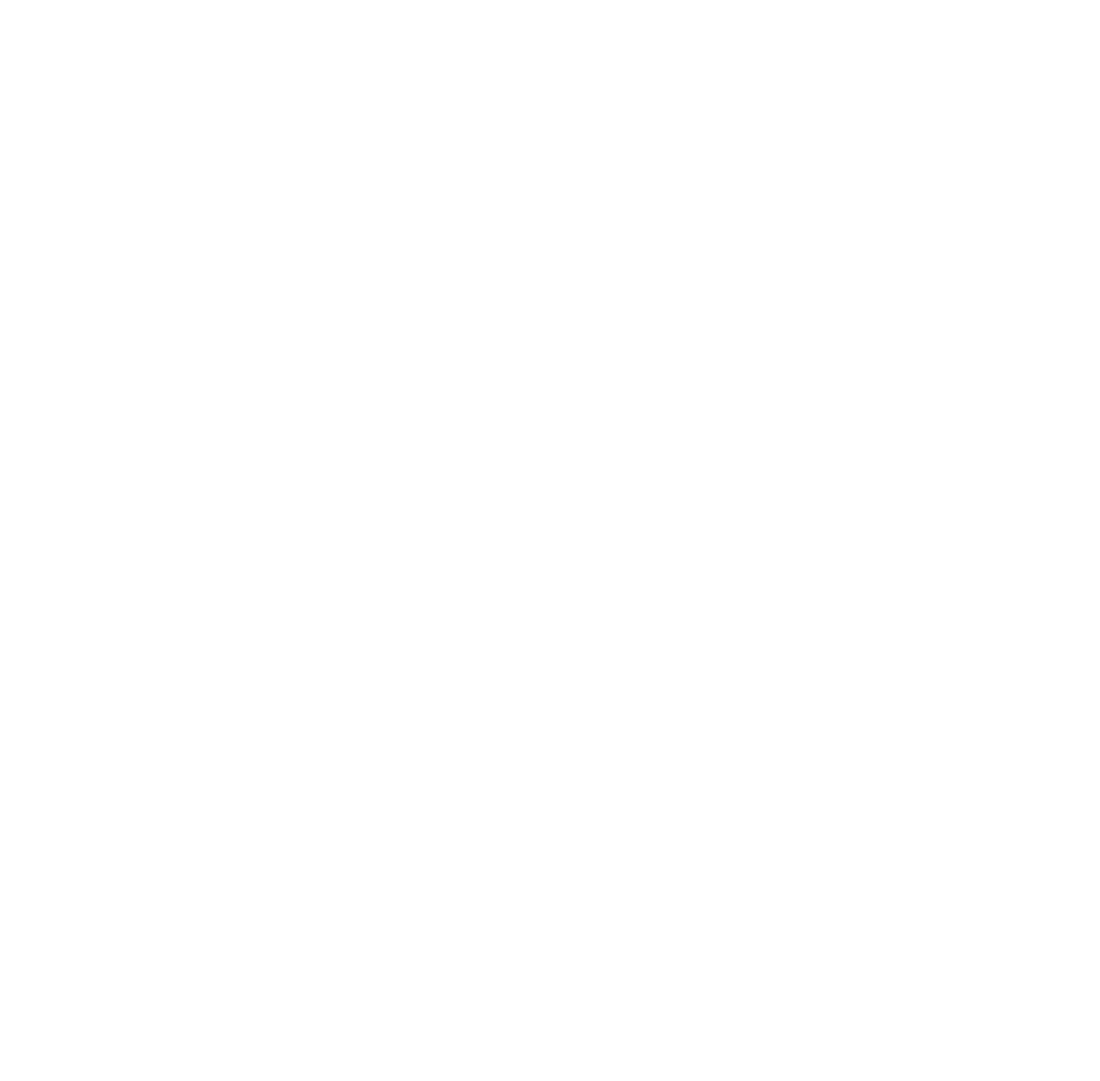
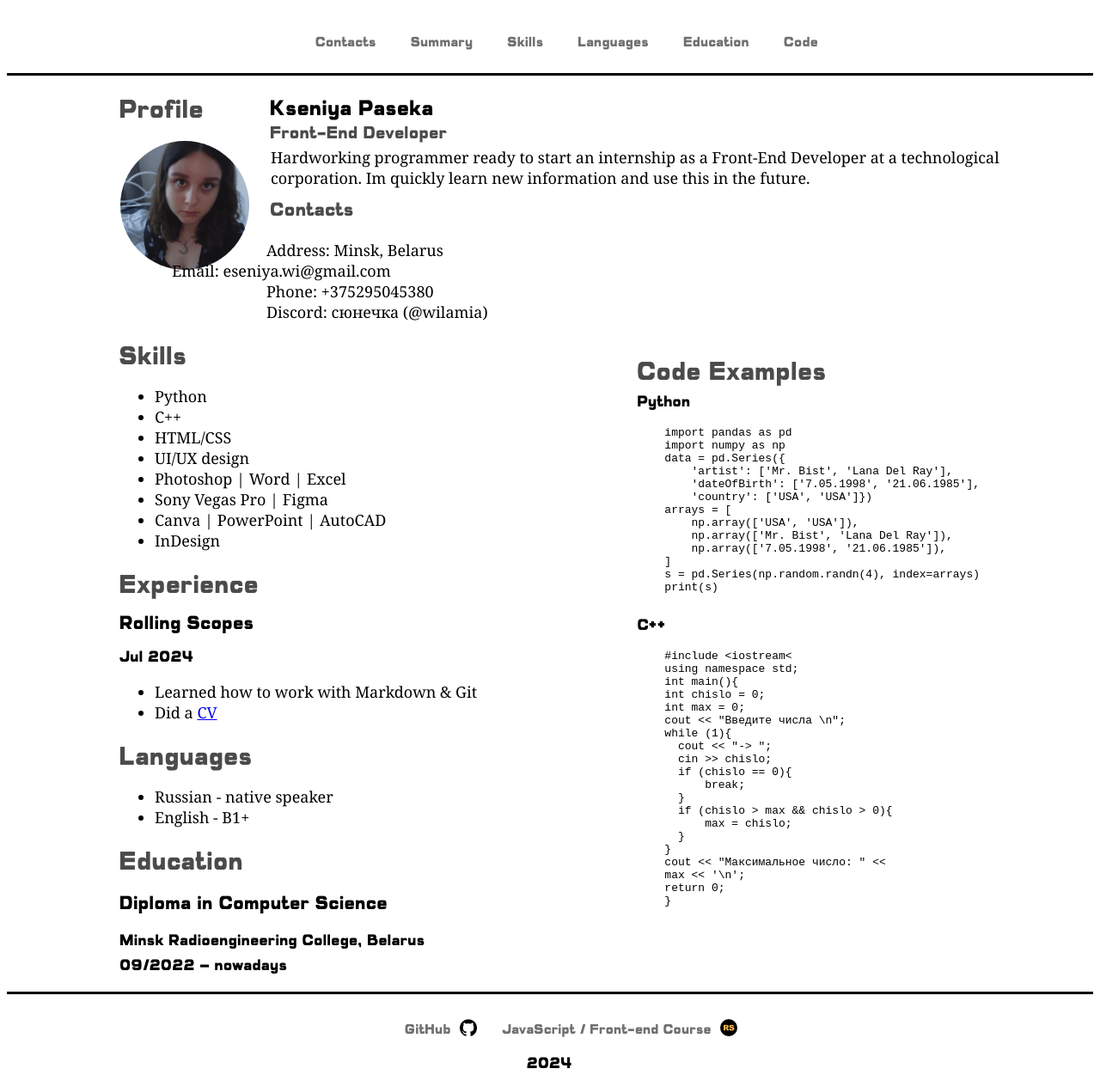
Before and after one commit to wilamia/rsschool-cv, a plain HTML site: page index.html in a window 1280 px wide. Shown: the whole page at 86% size. Before the commit the page ends 800 px from the top, so only its background shows below. Drawn offline with Linux system fonts and the light colour scheme.

Commit message:
feat: write full CV

```diff
--- a/index.html
+++ b/index.html
@@ -1,14 +1,127 @@
 <!DOCTYPE html>
 <html lang="ru">
+
   <head>
-    <title>Заголовок страницы</title>
+    <title>CV</title>
+    <link rel="stylesheet" href="style.css" >
+    <link rel="icon" href="assets/favicon.ico" >
   </head>
-  <body>
     <header class="main-header">
+      <nav class="nav">
+        <ul class="nav-list">
+          <li class="nav-item-header"><a href="#contacts" class="nav-link">Contacts</a></li>
+          <li class="nav-item-header"><a href="#summary" class="nav-link">Summary</a></li>
+          <li class="nav-item-header"><a href="#skills" class="nav-link">Skills</a></li>
+          <li class="nav-item-header"><a href="#languages" class="nav-link">Languages</a></li>
+          <li class="nav-item-header"><a href="#education" class="nav-link">Education</a></li>
+          <li class="nav-item-header"><a href="#code" class="nav-link">Code</a></li>
+        </ul>
+      </nav>
     </header>
     <main>
+      <div class = "container">
+      <section class="section" id="profile">
+        <h1 class = "section-title">Profile</h1>
+        <img src="assets/img/me.jpg" alt="my photo" class = "images">
+        <h2 class = "section-information" id = "name">Kseniya Paseka</h2>
+        <h3 class = "section-information" id = "job">Front-End Developer</h3>
+        <h4 class = "section-information" id = "summary">Hardworking programmer ready to start an internship as a Front-End
+          Developer at a technological corporation. Im quickly learn new
+          information and use this in the future.</h4>
+        <h3 class = "section-title" id = "contacts">Contacts</h3>
+<ul class="contacts-list">
+  <li class = "contact">Address: Minsk, Belarus</li>
+  <li class = "contact">Email: eseniya.wi@gmail.com</li>
+  <li>Phone: +375295045380</li>
+  <li>Discord: cюнечка (@wilamia)</li>
+</ul>
+      </section>
+      <aside class = "code-examples">
+        <h1 class = "section-title">Code Examples</h1>
+          <h2 class = "language-name" id = "python">Python</h2>
+          <pre><code>
+    import pandas as pd
+    import numpy as np
+    data = pd.Series({
+        'artist': ['Mr. Bist', 'Lana Del Ray'],
+        'dateOfBirth': ['7.05.1998', '21.06.1985'],
+        'country': ['USA', 'USA']})
+    arrays = [
+        np.array(['USA', 'USA']),
+        np.array(['Mr. Bist', 'Lana Del Ray']),
+        np.array(['7.05.1998', '21.06.1985']),
+    ]
+    s = pd.Series(np.random.randn(4), index=arrays)
+    print(s)
+          </code></pre>
+          <h3 class = "language-name" id ="cpp">C++</h3>
+          <pre><code>
+    #include &lt;iostream&lt;
+    using namespace std;
+    int main(){
+    int chislo = 0;
+    int max = 0;
+    cout &lt;&lt; "Введите числа \n";
+    while (1){
+      cout &lt;&lt; "-> ";
+      cin >> chislo;
+      if (chislo == 0){
+          break;
+      }
+      if (chislo > max && chislo > 0){
+          max = chislo;
+      }
+    }
+    cout &lt;&lt; "Максимальное число: " &lt;&lt;
+    max &lt;&lt; '\n';
+    return 0;
+    }</code></pre>
+      </aside>
+      <section class="section" id="skills">
+        <h1 class = "section-title">Skills</h1>
+        <ul class = "skills-list">
+          <li>Python</li>
+          <li>C++</li>
+          <li>HTML/CSS</li>
+          <li>UI/UX design</li>
+          <li>Photoshop | Word | Excel</li>
+          <li>Sony Vegas Pro | Figma</li>
+          <li>Canva | PowerPoint | AutoCAD</li>
+          <li>InDesign</li>
+      </ul>
+      </section>
+<section class="section" id="experience">
+  <h1 class = "section-title">Experience</h1>
+  <h2 class = "place">Rolling Scopes</h2>
+  <h3 class = "date">Jul 2024</h3>
+  <ul class = "skills-list">
+      <li>Learned how to work with Markdown & Git</li>
+      <li>Did a <a href="https://github.com/wilamia/rsschool-cv/blob/gh-pages/cv.md">CV</a></li>
+  </ul>
+</section>
+<section class="section" id="languages">
+  <h1 class = "section-title">Languages</h1>
+  <ul class = "skills-list">
+    <li>Russian - native speaker</li>
+    <li>English - B1+</li>
+</ul>
+</section>
+<section class="section" id="education">
+  <h1 class = "section-title">Education</h1>
+  <h3 class = "grade">Diploma in Computer Science</h3>
+  <h4 class = "place" id ="college">Minsk Radioengineering College, Belarus</h4>
+  <h5 class = "date">09/2022 – nowadays</h5>
+  </section>
+      </div>
     </main>
     <footer class="main-footer">
+      <div class = "container">
+      <ul class="nav-list">
+        <li class="nav-item"><a href="https://github.com/wilamia" class="nav-link">GitHub</a><img src="assets/img/GitHub.png" alt="Logo of GitHub" class = "logo"></li>
+        <li class="nav-item"><a href="https://rs.school/courses/javascript-ru" class="nav-link">JavaScript / Front-end Course</a><img src="assets/img/RS.svg" alt="Logo of RS School" class = "logo"></li>
+      </ul>
+      <h2 class = "created-time">2024</h2>
+    </div>
     </footer>
   </body>
 </html>
--- /dev/null
+++ b/style.css
@@ -0,0 +1,283 @@
+
+* {
+    box-sizing: border-box;
+}
+body {
+    display: flex;
+    flex-direction: column;
+    white-space: normal;
+}
+.container {
+    max-width: 1000px;
+    margin: 0 auto;
+}
+.nav{
+    display: flex;
+    justify-content: center;
+}
+.nav-list {
+    display: flex;
+    justify-content: center;
+    align-items: center;
+    list-style: none;
+}
+.nav-link {
+    padding: 0 20px;
+    line-height: 50px;
+    transition: 0.3s;
+    text-decoration: none;
+    color: rgba(0, 0, 0, 0.559);
+    font-family: Deledda;
+    font-weight: bold;
+}
+.nav-items{
+    display: flex;
+    justify-content: center;
+    right: 20px;
+}
+.nav-item-header{
+    display: flex;
+    justify-content: center;
+    right: 20px;
+}
+html {
+    scroll-behavior: smooth;
+}
+.section-title{
+    color: rgb(75, 74, 76);
+    font-family: Deledda;
+    font-size: 30px;
+    font-weight: bold;
+    margin-bottom: 0;
+}
+.section#profile{
+    width: 1000px;
+    margin: 0;
+}
+.section-title#contacts{
+    color: rgb(75, 74, 76);
+    font-family: Deledda;
+    font-size: 22px;
+    font-weight: 700;
+    margin-left: 150px;
+    margin-top: 5px;
+    margin-bottom: -10px;
+    position: relative;
+    top: 10px;
+    left: 25px;
+}
+.section-information#summary{
+    color: black;
+    font-family: Cambria, Cochin, Georgia, Times, 'Times New Roman', serif;
+    font-size: 18px;
+    font-weight: lighter;
+    margin-left: 150px;
+    margin-top: 5px;
+    margin-bottom: 0;
+    position: relative;
+    left: 25px;
+    min-width: 200px;
+}
+.contacts-list{
+    color: black;
+    font-family: Cambria, Cochin, Georgia, Times, 'Times New Roman', serif;
+    font-size: 18px;
+    font-weight: lighter;
+    position: relative;
+    left: 130px;
+    white-space: pre-wrap;
+}
+.contacts-list li{
+    float: left;
+    list-style: none;
+}
+.contact{
+    position: relative;
+    left: -110px;
+}
+.section-information#name{
+    font-family: Deledda;
+    font-weight: bold;
+    font-size: 25px;
+    margin-top: 10px;
+    margin-bottom: 10px;
+    margin-left: 150px;
+    margin-top: -30px;
+    margin-bottom: 0;
+    margin-right: 0;
+    position: relative;
+    left: 25px;
+}
+.section-information#job{
+    color: rgb(75, 74, 76);
+    font-family: Deledda;
+    font-size: 20px;
+    font-weight: 700;
+    margin-left: 150px;
+    margin-top: 5px;
+    margin-bottom: 0;
+    position: relative;
+    left: 25px;
+}
+.section#skills{
+    width: 800px;
+    margin: 0;
+}
+.code-examples{
+    float:right;
+}
+.skills{
+    float: left;
+}
+.skills-list{
+    color: black;
+    font-family: Cambria, Cochin, Georgia, Times, 'Times New Roman', serif;
+    font-size: 18px;
+    font-weight: lighter;
+}
+.language-name{
+    color: rgb(0, 0, 0);
+    font-family: Deledda;
+    font-size: 18px;
+}
+.language-name#python{
+    margin-top: 10px;
+    margin-bottom: -10px;
+}
+.language-name#cpp{
+    margin-top: 0px;
+    margin-bottom: -10px;
+}
+.section#experience{
+    width: 800px;
+    margin: 0;
+    position: relative;
+}
+.place{
+    color: rgb(0, 0, 0);
+    font-family: Deledda;
+    font-size: 22px;
+    font-weight: 700;
+}
+.date{
+    color: rgb(0, 0, 0);
+    font-family: Deledda;
+    font-size: 18px;
+    font-weight: 700;
+    margin-top: 0;
+    margin-bottom: 0;
+}
+.section#languages{
+    width: 800px;
+    margin: 0;
+}
+.section#education{
+    width: 800px;
+    margin: 0;
+}
+.section#code{
+    grid-row: 2/4
+}
+.grade{
+    color: rgb(0, 0, 0);
+    font-family: Deledda;
+    font-size: 22px;
+}
+.place#college{
+    font-size: 18px;
+    margin-top: 0;
+    margin-bottom: 10px;
+}
+.nav-item-header a:hover {
+    display: block;
+    padding: 5px 5px;
+    background-color: #ff001e24;
+    border-radius: 5px;
+}
+.nav-item a:hover {
+    color: #00a2ff;
+}
+.section {
+    width: 50%;
+}
+.link {
+    text-decoration: none;
+    color: #829985;
+    transition: color 0.5s;
+}
+.link:hover {
+    color: #5d7260;
+}
+.images{
+    display: flex;
+    border-radius: 50%;
+    overflow: hidden;
+    width: 150px;
+    height: 150px;
+    position: relative;
+    top: 20px;
+    margin: 0;
+    float: left;
+}
+.images img{
+    width:100%;
+    height:100%;
+    object-fit: cover;
+    margin: 0;
+    float: left;
+}
+header{
+    bottom: -10px;
+    height: 80px;
+    border-bottom: 3px solid #000000;
+}
+footer{
+    margin-top: 20px;
+    height: 70px;
+    border-top: 3px solid #000000;
+}
+.logo{
+    position: relative;
+    left: -10px;
+    top: 3px;
+    width: 20px;
+    height: 20px;
+}
+.created-time{
+    font-family: Deledda;
+    font-weight: bold;
+    text-align: center;
+    font-size: 18px;
+    position: relative;
+    top: -10px;
+}
+@font-face {
+    font-family: Deledda;
+    src: url("assets/fonts/Deledda\ Closed\ Thin.ttf");
+    src: url("assets/fonts/Deledda\ Open\ Light.ttf");
+    src: url("assets/fonts/Deledda\ Closed\ Black.ttf");
+}
+@media (max-width: 1200px) {
+    .section#profile {
+        width: 75%;
+    }
+    .section-information#job{
+        font-size: 16px;
+    }
+    .section#skills {
+        width: 50%;
+    }
+    .section#experience {
+        width: 50%;
+    }
+    .section#languages {
+        width: 50%;
+    }
+    .section#education {
+        width: 50%;
+    }
+    .contact{
+        position: relative;
+        left: -3px;
+    }
+}
```
Also changed, not shown: assets/fonts/Deledda Closed Black.ttf (added), assets/fonts/Deledda Closed Light.ttf (added), assets/fonts/Deledda Closed Regular.ttf (added), assets/fonts/Deledda Closed Semibold.ttf (added), assets/fonts/Deledda Closed Thin.ttf (added), assets/fonts/Deledda Open Black.ttf (added), assets/fonts/Deledda Open Light.ttf (added), assets/fonts/Deledda Open Regular.ttf (added), assets/fonts/Deledda Open Semibold.ttf (added), assets/fonts/Deledda Open Thin.ttf (added), assets/img/GitHub.png (added), assets/img/RS.svg (added), assets/img/me.jpg (added).
